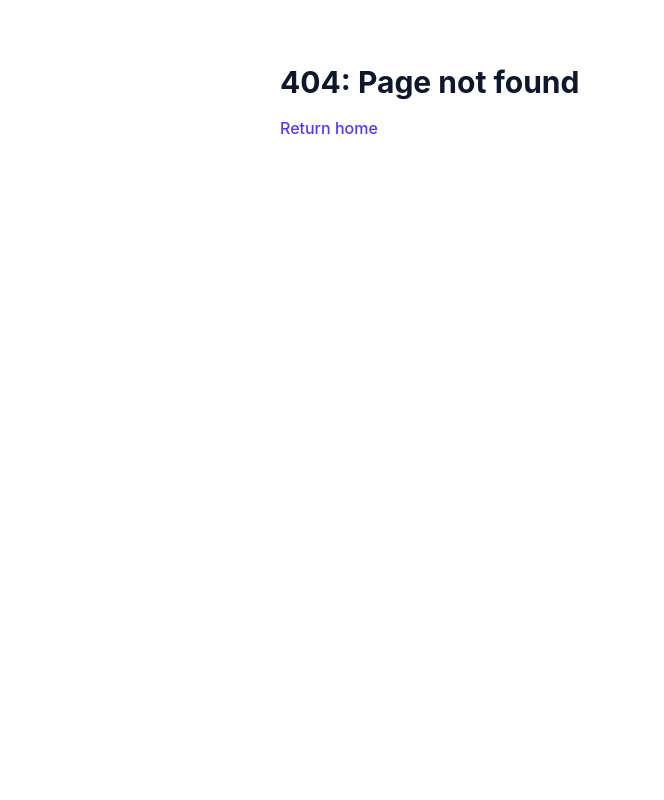
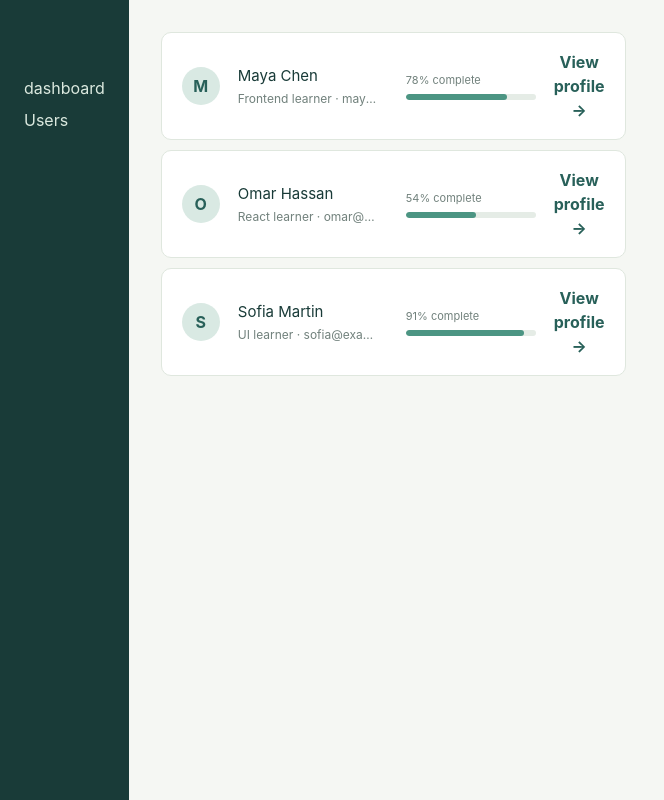
Before and after one commit to Sobindra2005/tailwind-project, a React (Vite) app: page /dashboard/users in a window 1280 px wide. Before the commit this address had no page. Shown: the whole page, without its empty margins (0-664 px from the left). Built offline with nearby package versions, Linux system fonts and the light colour scheme.

Commit message:
feat: implement dashboard layout with user management and routing

```diff
--- a/src/App.jsx
+++ b/src/App.jsx
@@ -1,6 +1,7 @@
-import { BrowserRouter, Route, Routes } from "react-router-dom";
-import { Home } from "./pages/routing/Home";
-import { About } from "./pages/routing/About";
+import { BrowserRouter, Route, Routes } from 'react-router-dom';
+import { DashboardLayout } from './pages/dashboard/DashboardLayout';
+import { Users } from './pages/dashboard/Users';
+import { UserDetails } from './pages/dashboard/UserDetails';
 import { NotFound } from "./pages/NotFound";
 
 
@@ -8,9 +9,11 @@ function App() {
   return (
     <BrowserRouter>
       <Routes>
-        <Route path="/" element={<Home />} />
-        <Route path="/about" element={<h1>hello everyone about</h1>} />
-        <Route path="/about" element={<About />} />
+        <Route path="/dashboard" element={<DashboardLayout />} >
+          <Route index element={<h1>This is dashdbaord overview section</h1>} />
+          <Route path="users" element={<Users />} />
+          <Route path="users/:userId" element={<UserDetails />} />
+        </Route>
         <Route path="*" element={<NotFound />} />
       </Routes>
     </BrowserRouter>
--- a/src/data.js
+++ b/src/data.js
@@ -30,3 +30,30 @@ export const productsSearch = [
     price: 34.00,
   },
 ];
+
+export const users = [
+  {
+    id: 'maya-chen',
+    name: 'Maya Chen',
+    email: 'maya@example.com',
+    role: 'Frontend learner',
+    progress: 78,
+    description: 'Building a small recipe app while practicing nested routes.',
+  },
+  {
+    id: 'omar-hassan',
+    name: 'Omar Hassan',
+    email: 'omar@example.com',
+    role: 'React learner',
+    progress: 54,
+    description: 'Exploring URL parameters with a simple book library project.',
+  },
+  {
+    id: 'sofia-martin',
+    name: 'Sofia Martin',
+    email: 'sofia@example.com',
+    role: 'UI learner',
+    progress: 91,
+    description: 'Polishing a dashboard and learning how links change the URL.',
+  },
+];
--- a/src/index.css
+++ b/src/index.css
@@ -1,14 +1 @@
 @import "tailwindcss";
-
-@theme {
-  --breakpoint-sm : 320px;
-  --breakpoint-gl : 2000px;
-  --color-naya-color: #5c093ba3
-}
-
-
-@utility custom-utility {
-  display: flex;
-  flex-direction: row;
-  background-color: blue;
-}
--- /dev/null
+++ b/src/pages/dashboard/DashboardHome.jsx
@@ -0,0 +1,24 @@
+import { useNavigate } from 'react-router-dom';
+import { users } from '../../data';
+
+export function DashboardHome() {
+    const navigate = useNavigate();
+    return (
+        <section>
+            <div className="mb-5 grid grid-cols-2 gap-[18px] max-[480px]:gap-2.5">
+                <article className="min-h-[155px] rounded-xl border border-[#dfe7de] bg-white p-6 max-[480px]:p-[17px]"><span className="block text-[13px] text-[#71817c]">Active learners</span><strong className="my-3.5 block font-bold text-[38px] text-[#193b38]">{users.length}</strong><span className="block text-[13px] text-[#71817c]">in your workspace</span></article>
+                <article className="min-h-[155px] rounded-xl border border-[#e7f276] bg-[#e7f276] p-6 max-[480px]:p-[17px]"><span className="block text-[13px] text-[#4a5b3d]">Next lesson</span><strong className="my-3.5 block font-bold text-[38px] text-[#193b38]">03</strong><span className="block text-[13px] text-[#4a5b3d]">URL parameters</span></article>
+            </div>
+            <div className="flex items-center justify-between gap-6 rounded-xl border border-[#dfe7de] bg-white p-[26px] max-[760px]:flex-col max-[760px]:items-start">
+                <div>
+                    <p className="mb-2 text-[11px] font-bold uppercase tracking-[.12em] text-[#6f827c]">Try the flow</p>
+                    <h3 className="mb-2 font-semibold text-[19px] text-[#193b38]">Open a learner profile</h3>
+                    <p className="m-0 text-[#71817c]">That button uses programmatic navigation and passes a dynamic id.</p>
+                </div>
+                <button className="shrink-0 rounded-md bg-[#193b38] px-4 py-3 font-bold text-white hover:bg-[#2b514c]" type="button">
+                    View {users[0].name.split(' ')[0]}
+                </button>
+            </div>
+        </section>
+    );
+}
--- /dev/null
+++ b/src/pages/dashboard/DashboardLayout.jsx
@@ -0,0 +1,20 @@
+import { Link, Outlet} from 'react-router-dom';
+
+
+export function DashboardLayout() {
+
+    return (
+        <div className="flex bg-[#f5f7f3] text-[#20302f]">
+            <aside className="flex  min-h-screen  shrink-0 flex-col bg-[#193b38] p-6 text-[#dbe9df] max-[760px]:w-[76px] max-[760px]:items-center max-[760px]:px-2.5 max-[760px]:py-6">
+                <nav className="mt-[52px] grid gap-2 max-[760px]:mt-0" aria-label="Dashboard navigation">
+                  <Link to='/dashboard'>dashboard</Link>
+                  <Link to='/dashboard/Users'>Users</Link>
+                </nav>
+            </aside>
+
+           <div className='p-8'>
+            <Outlet/>
+           </div>
+        </div>
+    );
+}
--- /dev/null
+++ b/src/pages/dashboard/UserDetails.jsx
@@ -0,0 +1,39 @@
+import { useNavigate, useParams } from 'react-router-dom';
+import { users } from '../../data';
+
+export function UserDetails() {
+    const params = useParams()
+    const navigate= useNavigate()
+    const user = users.find((item) => item.id === params.userId);
+
+     function handleRouting(){
+            navigate('/dashboard')
+     }
+
+    if (!user)
+        return (
+            <section className="mb-9 text-2xl">
+                NO USER FOUND
+            </section>
+        )
+    else
+        return (
+            <section>
+                <button className="mb-[18px] border-0 bg-transparent p-0 font-bold text-[#286059] hover:text-[#193b38]" onClick={handleRouting}>Back</button>
+                <div className="max-w-[640px] rounded-xl border border-[#dfe7de] bg-white p-[34px] max-[480px]:p-6">
+                    <div className="mb-7 grid size-[58px] place-items-center rounded-full bg-[#d9e9e3] font-bold text-[22px] text-[#286059]">
+                        {user.name.charAt(0)}
+                    </div>
+                    <h2 className="mb-2 font-bold text-[clamp(28px,4vw,42px)] text-[#193b38]">
+                        {user.name}
+                    </h2>
+                    <p className="mb-6 text-xs text-[#71817c]">
+                        {user.role} · {user.email}
+                    </p>
+                    <p className="m-0 max-w-[520px] text-base leading-relaxed text-[#71817c]">
+                        {user.description}
+                    </p>
+                </div>
+            </section>
+        );
+}
--- /dev/null
+++ b/src/pages/dashboard/Users.jsx
@@ -0,0 +1,24 @@
+
+import { Link } from 'react-router-dom';
+import { users } from '../../data';
+
+export function Users() {
+    return (
+
+            <section className='max-w-20'>
+                <div className="grid gap-2.5">
+                    {users.map((user) => (
+                        <article className="grid grid-cols-[auto_minmax(150px,1.2fr)_minmax(130px,.8fr)_auto] items-center gap-[18px] rounded-[10px] border border-[#dfe7de] bg-white px-5 py-[17px] max-[760px]:grid-cols-[auto_1fr_auto] max-[760px]:gap-2.5 max-[760px]:p-3.5" key={user.id}>
+                            <div className="grid size-[38px] place-items-center rounded-full bg-[#d9e9e3] font-bold text-[#286059]">{user.name.charAt(0)}</div>
+                            <div>
+                                <h3 className="mb-1 text-[15px] text-[#193b38]">{user.name}</h3>
+                                <p className="m-0 max-w-[140px] truncate text-xs text-[#71817c]">{user.role} · {user.email}</p></div>
+                            <div className="text-[11px] text-[#71817c] max-[760px]:hidden"><span>{user.progress}% complete</span><div className="mt-1.5 h-1.5 overflow-hidden rounded bg-[#e5ece6]"><div className="h-full rounded bg-[#4c9583]" style={{ width: `${user.progress}%` }} /></div></div>
+                            <button className="border-0 bg-transparent font-bold text-[#286059] hover:text-[#193b38] max-[480px]:text-xs" type="button">View profile <span aria-hidden="true">-&gt;</span></button>
+                        </article>
+                    ))}
+                </div>
+            </section>
+
+    );
+}
```
